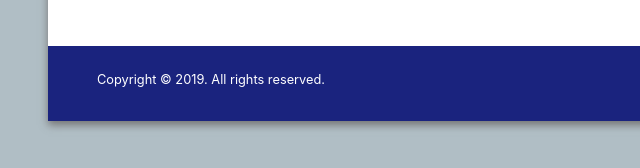
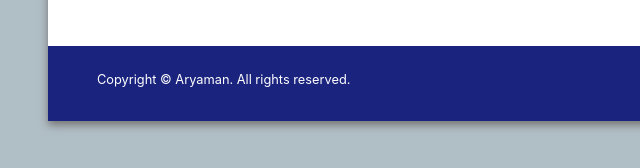
Before and after one commit to Aryaman21/SpotBugUI, a plain HTML site: page login.html in a window 1280 px wide. Shown: the part 530-698 px from the top of the page, 0-640 px from the left. Drawn offline with nearby package versions, Linux system fonts and the light colour scheme.

Commit message:
Update login.html

```diff
--- a/login.html
+++ b/login.html
@@ -61,7 +61,7 @@
                 </div>
             </div>
             <div class="bg-blue py-4">
-                <div class="row px-3"> <small class="ml-4 ml-sm-5 mb-2">Copyright &copy; 2019. All rights reserved.</small>
+                <div class="row px-3"> <small class="ml-4 ml-sm-5 mb-2">Copyright &copy; Aryaman. All rights reserved.</small>
                     <div class="social-contact ml-4 ml-sm-auto"> <span class="fa fa-facebook mr-4 text-sm"></span> <span class="fa fa-google-plus mr-4 text-sm"></span> <span class="fa fa-linkedin mr-4 text-sm"></span> <span class="fa fa-twitter mr-4 mr-sm-5 text-sm"></span> </div>
                 </div>
             </div>
```
